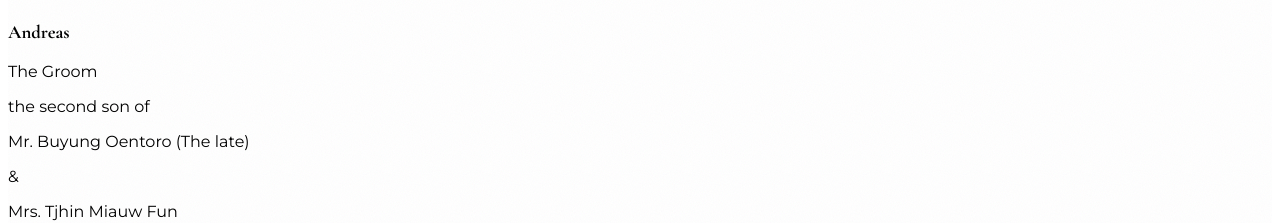
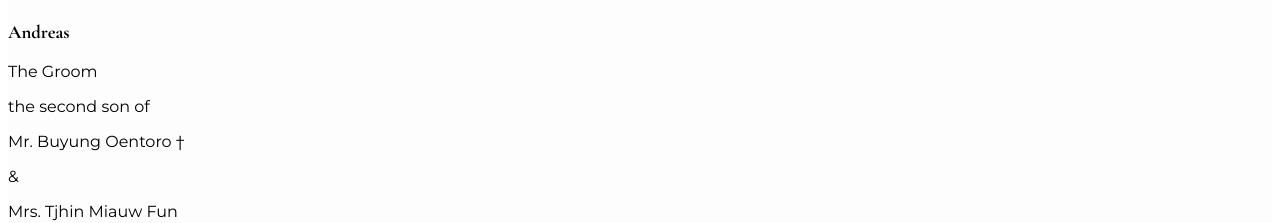
Before and after one commit to oandrz/MyWedding, a React (Vite) app in the folder client/: page / in a window 1280 px wide. Shown: the part 1040-1263 px from the top of the page. Built offline with nearby package versions, Linux system fonts and the light colour scheme; no server answers.

Commit message:
Update Naming

```diff
--- a/client/src/components/CoupleSection.tsx
+++ b/client/src/components/CoupleSection.tsx
@@ -79,7 +79,7 @@ const CoupleSection = () => {
             <h3 className="text-3xl font-cormorant text-primary mb-2">{GROOM_NAME}</h3>
             <p className="text-foreground font-montserrat mb-4">The Groom</p>
             <p className="font-montserrat text-sm italic mb-1 text-[#dba9a9] font-normal">the second son of</p>
-            <p className="text-foreground font-montserrat text-sm">Mr. Buyung Oentoro (The late)</p>
+            <p className="text-foreground font-montserrat text-sm">Mr. Buyung Oentoro †</p>
             <p className="text-muted-foreground font-montserrat text-sm">&</p>
             <p className="text-foreground font-montserrat text-sm">Mrs. Tjhin Miauw Fun</p>
           </motion.div>
```
